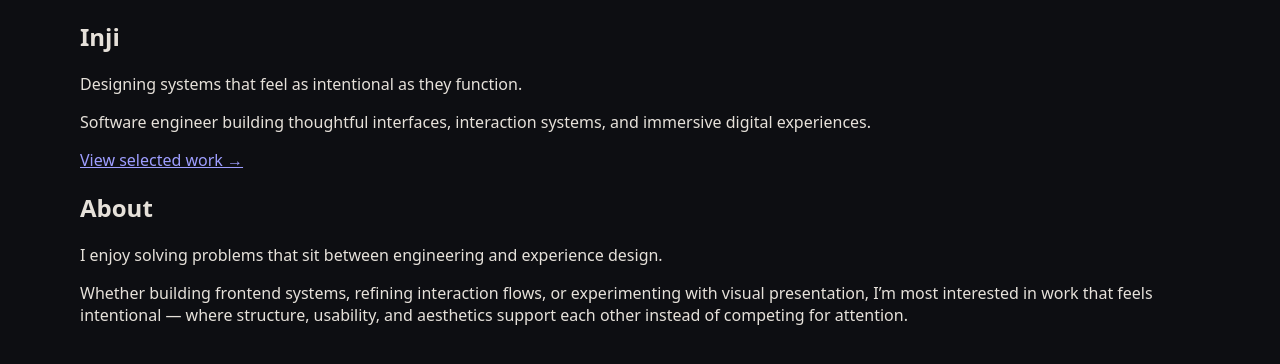
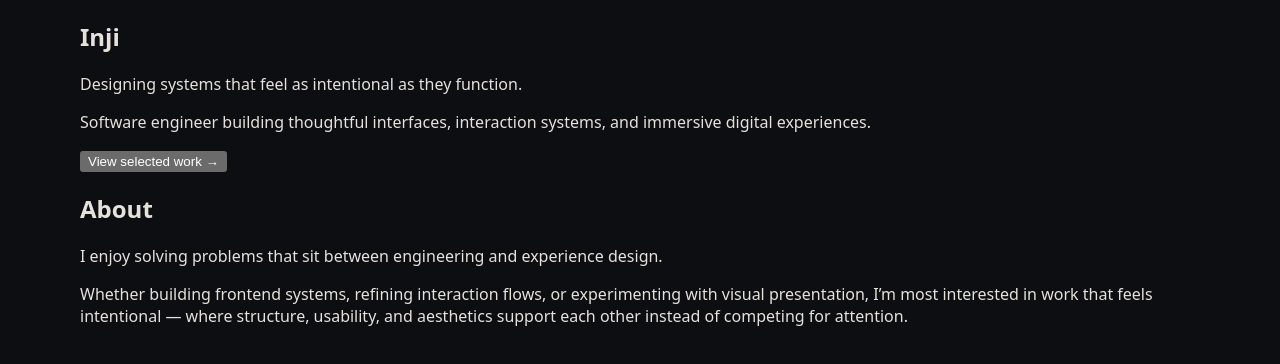
Before and after one commit to 1NJ57C3/portfolio-v2, a React (Vite) app: page / in a window 1280 px wide. Shown: the top 364 px of the page. Built offline with nearby package versions, Linux system fonts and the light colour scheme.

Commit message:
refactor(scroll): switch to js smooth scroll behavior

```diff
--- a/src/sections/Hero/Hero.tsx
+++ b/src/sections/Hero/Hero.tsx
@@ -1,3 +1,5 @@
+import { scrollToSection } from "../../shared/utils/ScrollToSection";
+
 function Hero() {
   return (
     <section className="hero" id="hero">
@@ -13,7 +15,9 @@ function Hero() {
             Software engineer building thoughtful interfaces, interaction
             systems, and immersive digital experiences.
           </p>
-          <a href="#projects">View selected work &rarr;</a>
+          <button onClick={() => scrollToSection("projects")}>
+            View selected work &rarr;
+          </button>
         </header>
       </div>
     </section>
--- a/src/styles/globals.css
+++ b/src/styles/globals.css
@@ -6,10 +6,6 @@
 *::before,
 *::after {
   box-sizing: border-box;
-}
-
-html {
-  scroll-behavior: smooth;
 }
 
 body {
```
